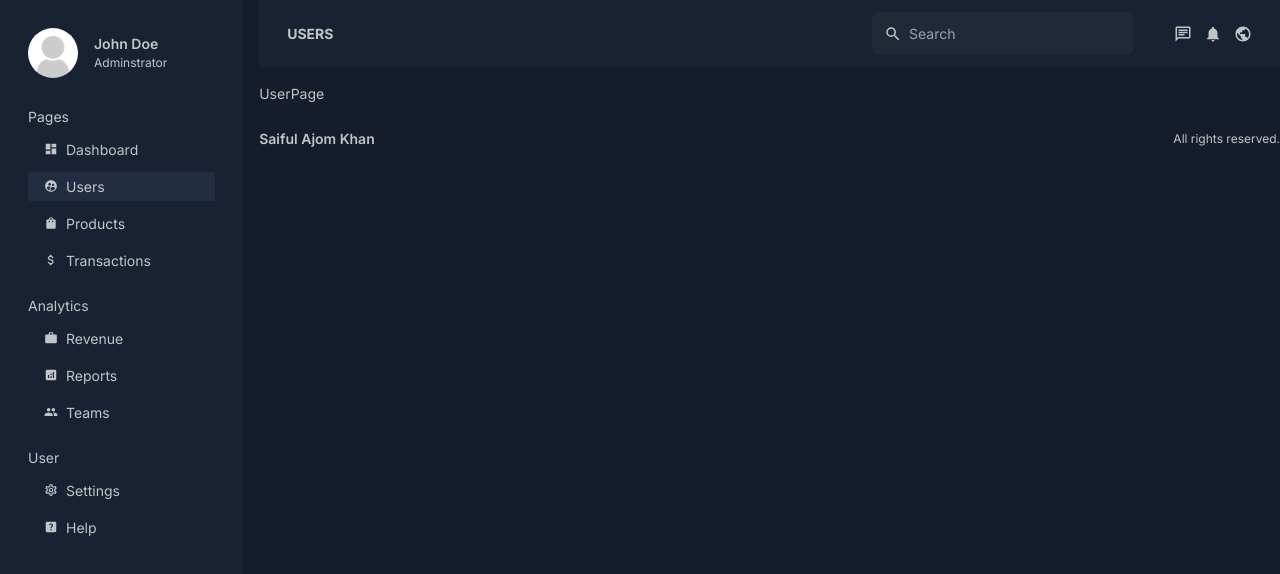
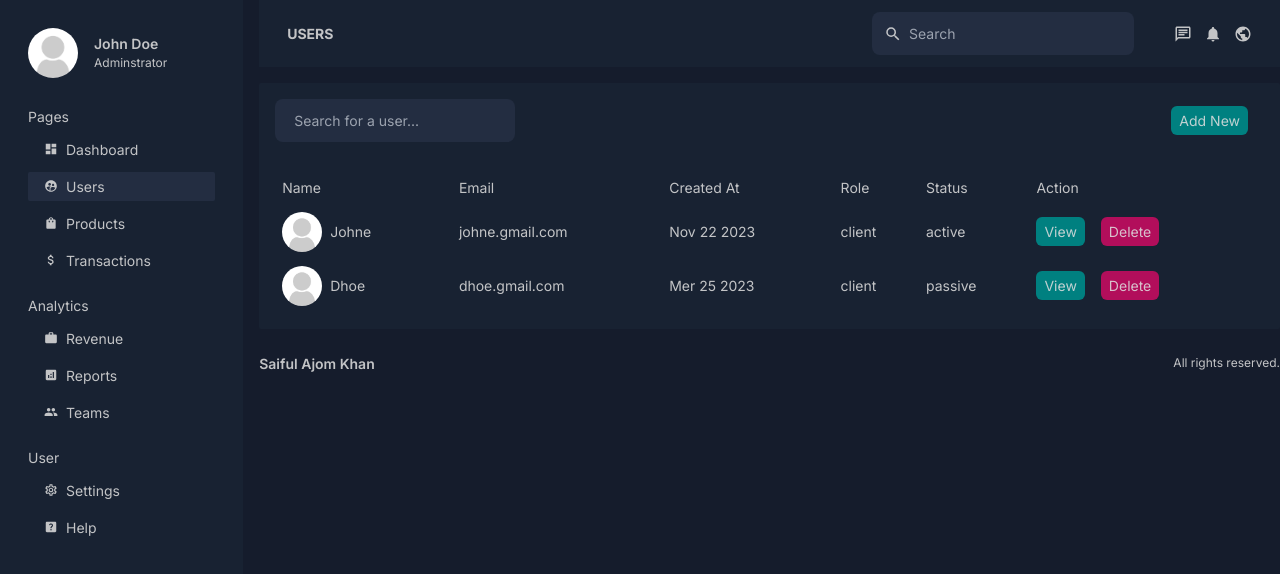
Before and after one commit to Sajomkhan/dashboard-nextjs-231110, a Next.js app: page /dashboard/users in a window 1280 px wide. Shown: the top 574 px of the page. Built offline with nearby package versions, Linux system fonts and the light colour scheme.

Commit message:
users updated

```diff
--- a/app/components/dashboard/card.jsx
+++ b/app/components/dashboard/card.jsx
@@ -10,7 +10,7 @@ const Card = ({ item }) => {
         <span>Total User</span>
         <span className="text-lg font-bold">10.273</span>
         <span>
-          <span className="text-[var(--positive)]">12%</span> more than previus
+          <span className="text-[var(--primary)]">12%</span> more than previus
           week
         </span>
       </div>
--- a/app/components/dashboard/navbar.jsx
+++ b/app/components/dashboard/navbar.jsx
@@ -13,7 +13,7 @@ const Navbar = () => {
     <div className="flex items-center justify-between bg-[var(--bgSoft)] px-7 py-3">
       <div className="uppercase font-bold">{pathname.split("/").pop()}</div>
       <div className="flex items-center gap-10">
-        <div className="flex gap-1 items-center bg-gray-800 rounded-lg px-3 py-2">
+        <div className="flex gap-1 items-center bg-[var(--bgHover)] rounded-lg px-3 py-2">
           <MdSearch size={18} />
           <input type="text" placeholder="Search" />
         </div>
--- /dev/null
+++ b/app/components/dashboard/search.jsx
@@ -0,0 +1,13 @@
+import React from "react";
+import { MdSearch } from "react-icons/md";
+
+const Search = ({ placeholder }) => {
+  return (
+    <div className="flex gap-1 items-center w-60 bg-[var(--bgHover)] rounded-lg px-3 py-2">
+      <MdSearch size={18} />
+      <input type="text" placeholder={placeholder} className="" />
+    </div>
+  );
+};
+
+export default Search;
--- a/app/dashboard/users/page.jsx
+++ b/app/dashboard/users/page.jsx
@@ -1,7 +1,79 @@
+import Search from "@/app/components/dashboard/search";
+import Image from "next/image";
+import Link from "next/link";
 import React from "react";
+import styles from "../../components/dashboard/dashboard.module.css";
+
+const users = [
+  {
+    name: "Johne",
+    email: "johne.gmail.com",
+    createdAt: "Nov 22 2023",
+    role: "client",
+    status: "active",
+  },
+  {
+    name: "Dhoe",
+    email: "dhoe.gmail.com",
+    createdAt: "Mer 25 2023",
+    role: "client",
+    status: "passive",
+  },
+];
 
 const UserPage = () => {
-  return <div>UserPage</div>;
+  return (
+    <div className="bg-[var(--bgSoft)] p-4 rounded-sm">
+      <div className="flex justify-between items-center mr-4 mb-7">
+        <Search placeholder="Search for a user..." />
+        <Link href="">
+          <button className="btn_primary">Add New</button>
+        </Link>
+      </div>
+      <table className={`w-full ${styles.table}`}>
+        {/* --------------Table Head----------------- */}
+        <thead>
+          <tr>
+            <td>Name</td>
+            <td>Email</td>
+            <td>Created At</td>
+            <td>Role</td>
+            <td>Status</td>
+            <td>Action</td>
+          </tr>
+        </thead>
+        {/* --------------Table Body----------------- */}
+        <tbody>
+          {users.map((user) => (
+            <tr key={user.name}>
+              <td>
+                <div className="flex gap-2 items-center">
+                  <Image
+                    src="/noavatar.png"
+                    alt=""
+                    width={40}
+                    height={40}
+                    className="rounded-full"
+                  />
+                  {user.name}
+                </div>
+              </td>
+              <td>{user.email}</td>
+              <td>{user.createdAt}</td>
+              <td>{user.role}</td>
+              <td>{user.status}</td>
+              <td>
+                <Link href="/" className="flex gap-4">
+                  <button className={`btn_primary`}>View</button>
+                  <button className={`btn_danger`}>Delete</button>
+                </Link>
+              </td>
+            </tr>
+          ))}
+        </tbody>
+      </table>
+    </div>
+  );
 };
 
 export default UserPage;
--- a/app/globals.css
+++ b/app/globals.css
@@ -1,4 +1,23 @@
+
 @tailwind base;
+
+.btn{
+  @apply px-2 py-1 rounded-md ease-in-out duration-700;
+}
+
+.btn_primary{
+  @apply btn bg-[var(--primary)]
+}
+
+.btn_danger{
+  @apply btn bg-[var(--danger)]
+}
+
+.btn_gradient {
+  @apply bg-gradient-to-r from-teal-600 to-blue-600 hover:from-blue-800 hover:to-teal-800
+    text-white py-2 px-5 rounded-md shadow-md hover:cursor-pointer;
+}
+
 @tailwind components;
 @tailwind utilities;
 
@@ -9,8 +28,7 @@
   --textSoft: #b7bac1;
   --bgHover: rgb(35, 45, 65);
   --primary: teal;
-  --positive: teal;
-  --negative: red;
+  --danger: rgb(178, 14, 91);
 }
 
 * {
@@ -35,5 +53,11 @@ input {
 }
 
 input:focus {
-  outline: 1px solid #7777;
+  /* outline: none */
+  outline: 2px solid #5555;
+  padding: 1px 1px;
 }
+
+.gradient{
+  background: linear-gradient(to bottom, #194c33, #bbb);
+}
```
Also changed, not shown: app/components/dashboard/dashboard.module.css (line endings or trailing spaces).
